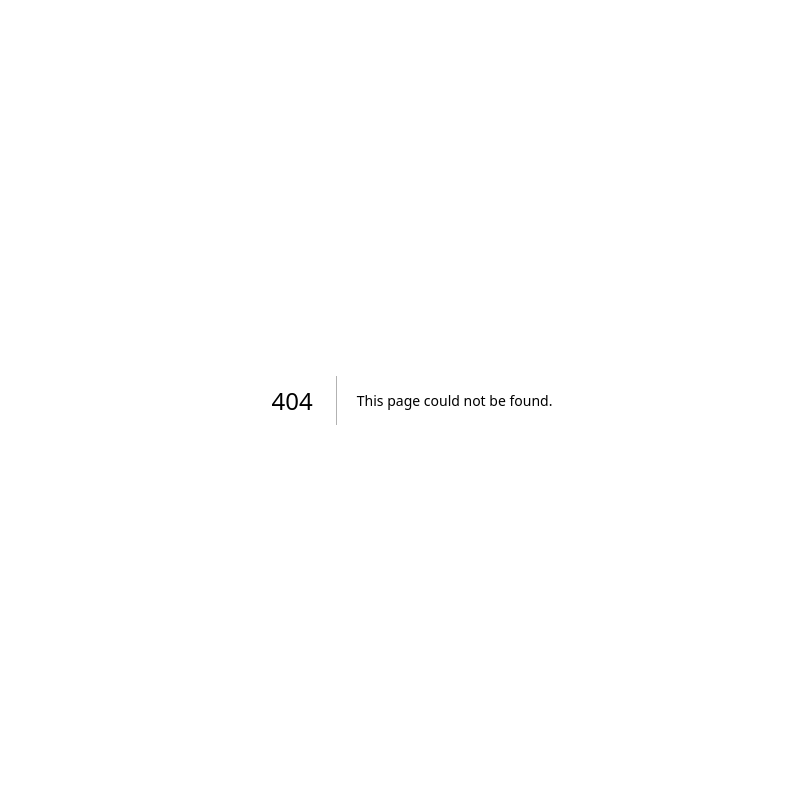
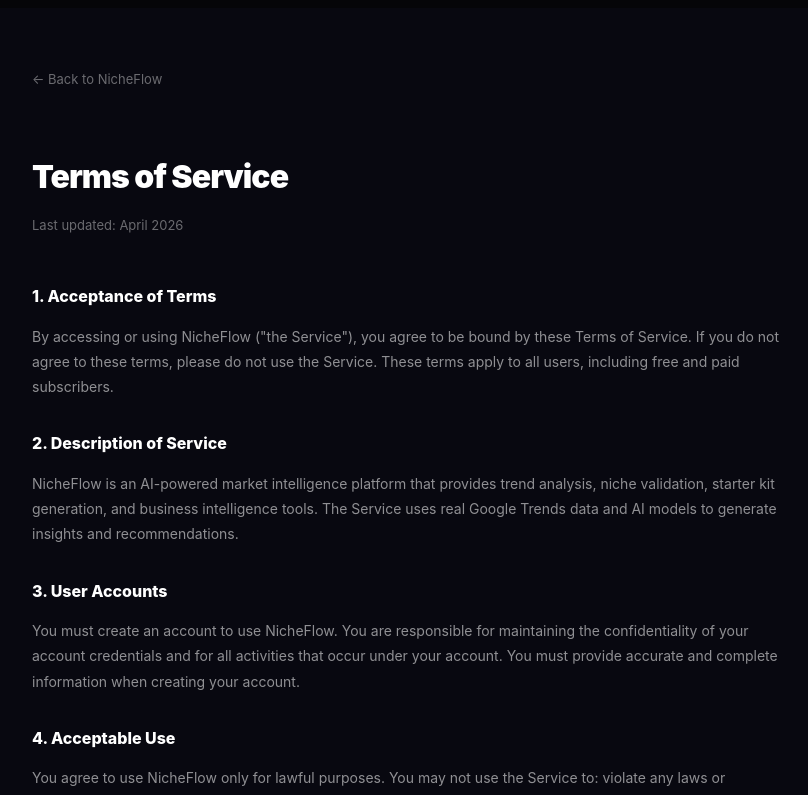
Before and after one commit to NicheFlow1/nicheflow-saas, a Next.js app: page /terms in a window 1280 px wide. Before the commit this address had no page. Shown: the top 795 px of the page, without its empty margins (228-1036 px from the left). Built offline with nearby package versions, Linux system fonts and the light colour scheme.

Commit message:
feat: logo, AI chat, content library, themes, i18n, terms, deeper kit/validate

```diff
--- /dev/null
+++ b/src/app/terms/page.tsx
@@ -0,0 +1,34 @@
+import React from 'react';
+import Link from 'next/link';
+
+export default function TermsPage() {
+  return (
+    <div style={{ minHeight: '100vh', background: '#080810', color: 'white', padding: '60px 24px' }}>
+      <div style={{ maxWidth: 760, margin: '0 auto' }}>
+        <Link href="/" style={{ display: 'inline-flex', alignItems: 'center', gap: 6, color: 'rgba(255,255,255,.4)', textDecoration: 'none', fontSize: 13, marginBottom: 40 }}>
+          &larr; Back to NicheFlow
+        </Link>
+        <h1 style={{ fontSize: '2rem', fontWeight: 900, letterSpacing: '-.03em', marginBottom: 8 }}>Terms of Service</h1>
+        <p style={{ color: 'rgba(255,255,255,.4)', marginBottom: 48, fontSize: 13 }}>Last updated: April 2026</p>
+        {[
+          { t: '1. Acceptance of Terms', c: 'By accessing or using NicheFlow ("the Service"), you agree to be bound by these Terms of Service. If you do not agree to these terms, please do not use the Service. These terms apply to all users, including free and paid subscribers.' },
+          { t: '2. Description of Service', c: 'NicheFlow is an AI-powered market intelligence platform that provides trend analysis, niche validation, starter kit generation, and business intelligence tools. The Service uses real Google Trends data and AI models to generate insights and recommendations.' },
+          { t: '3. User Accounts', c: 'You must create an account to use NicheFlow. You are responsible for maintaining the confidentiality of your account credentials and for all activities that occur under your account. You must provide accurate and complete information when creating your account.' },
+          { t: '4. Acceptable Use', c: 'You agree to use NicheFlow only for lawful purposes. You may not use the Service to: violate any laws or regulations, infringe on intellectual property rights, distribute spam or malicious content, attempt to reverse engineer or compromise the platform, or resell access to the Service without authorization.' },
+          { t: '5. Intellectual Property', c: 'NicheFlow and its original content, features, and functionality are owned by NicheFlow and are protected by international copyright, trademark, and other intellectual property laws. AI-generated content is provided as suggestions and tools — you retain rights to content you create using the Service.' },
+          { t: '6. Payment Terms', c: 'Paid plans are billed in advance on a monthly or annual basis. All fees are non-refundable except as required by law. We reserve the right to change pricing with 30 days notice. Cryptocurrency payments are processed via NowPayments and are subject to their terms.' },
+          { t: '7. Limitation of Liability', c: 'NicheFlow provides market intelligence and AI-generated insights for informational purposes only. We do not guarantee the accuracy, completeness, or profitability of any analysis. We are not liable for any business decisions made based on our insights. The Service is provided "as is" without warranties of any kind.' },
+          { t: '8. Privacy', c: 'Your use of NicheFlow is also governed by our Privacy Policy, which is incorporated into these Terms by reference. We collect and process data as described in our Privacy Policy.' },
+          { t: '9. Termination', c: 'We may terminate or suspend your account at any time for violations of these Terms. Upon termination, your right to use the Service ceases immediately. You may cancel your account at any time through the Settings page.' },
+          { t: '10. Changes to Terms', c: 'We reserve the right to modify these Terms at any time. We will notify users of significant changes via email or in-app notification. Continued use after changes constitutes acceptance of the new Terms.' },
+          { t: '11. Contact', c: 'For questions about these Terms, please contact us through the in-app support or via email at support@nicheflow.io' },
+        ].map((s, i) => (
+          <div key={i} style={{ marginBottom: 32 }}>
+            <h2 style={{ fontSize: 16, fontWeight: 800, color: 'white', marginBottom: 10 }}>{s.t}</h2>
+            <p style={{ fontSize: 14, color: 'rgba(255,255,255,.55)', lineHeight: 1.8 }}>{s.c}</p>
+          </div>
+        ))}
+      </div>
+    </div>
+  );
+}
```
